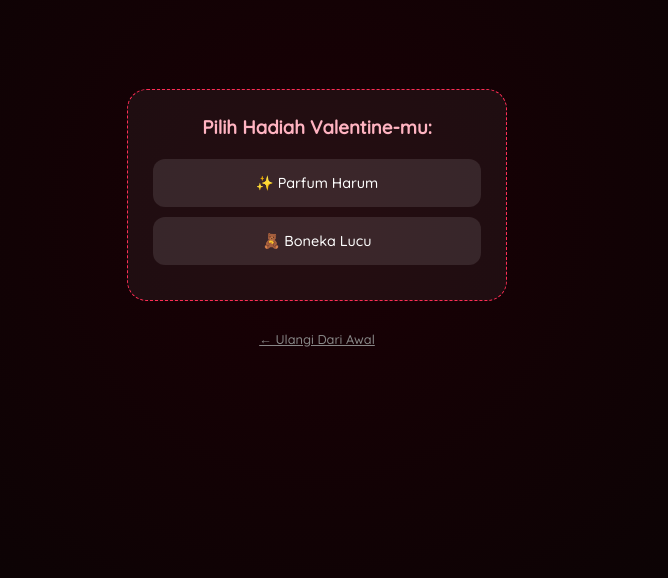
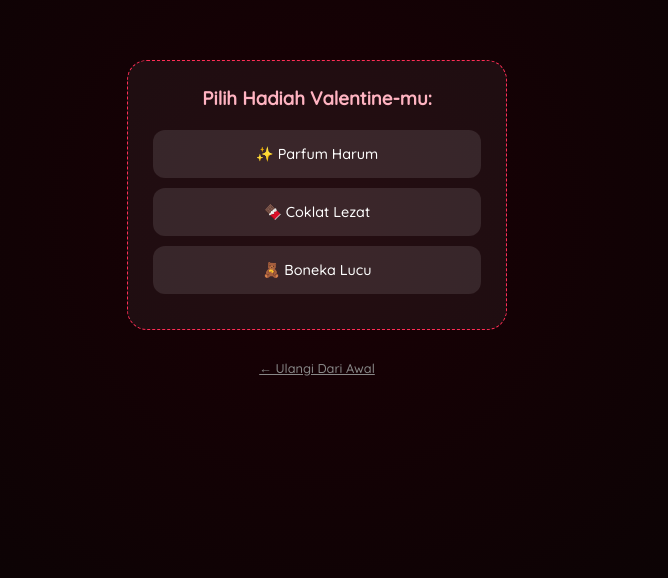
Before and after one commit to HaiikallR/Valentine-sDays, a plain HTML site: page index.html in a window 1280 px wide. Shown: the part 2582-3160 px from the top of the page, without its empty margins (323-991 px from the left). Drawn offline with nearby package versions, Linux system fonts and the light colour scheme.

Commit message:
Six Commit

```diff
--- a/index.html
+++ b/index.html
@@ -168,6 +168,7 @@
     <div class="gift-box">
         <h3 style="margin-bottom: 20px; color: var(--soft-pink);">Pilih Hadiah Valentine-mu:</h3>
         <div class="option" onclick="selectGift(this, 'Parfum')">✨ Parfum Harum</div>
+        <div class="option" onclick="selectGift(this, 'Coklat Lezat')">🍫 Coklat Lezat</div>
         <div class="option" onclick="selectGift(this, 'Boneka')">🧸 Boneka Lucu</div>
         <button id="waBtn" class="btn-glow" style="width: 100%; display: none;" onclick="sendWA()">Kirim ke WhatsApp 📲</button>
     </div>
```
Lines whose indentation alone changed are shown as unchanged.
